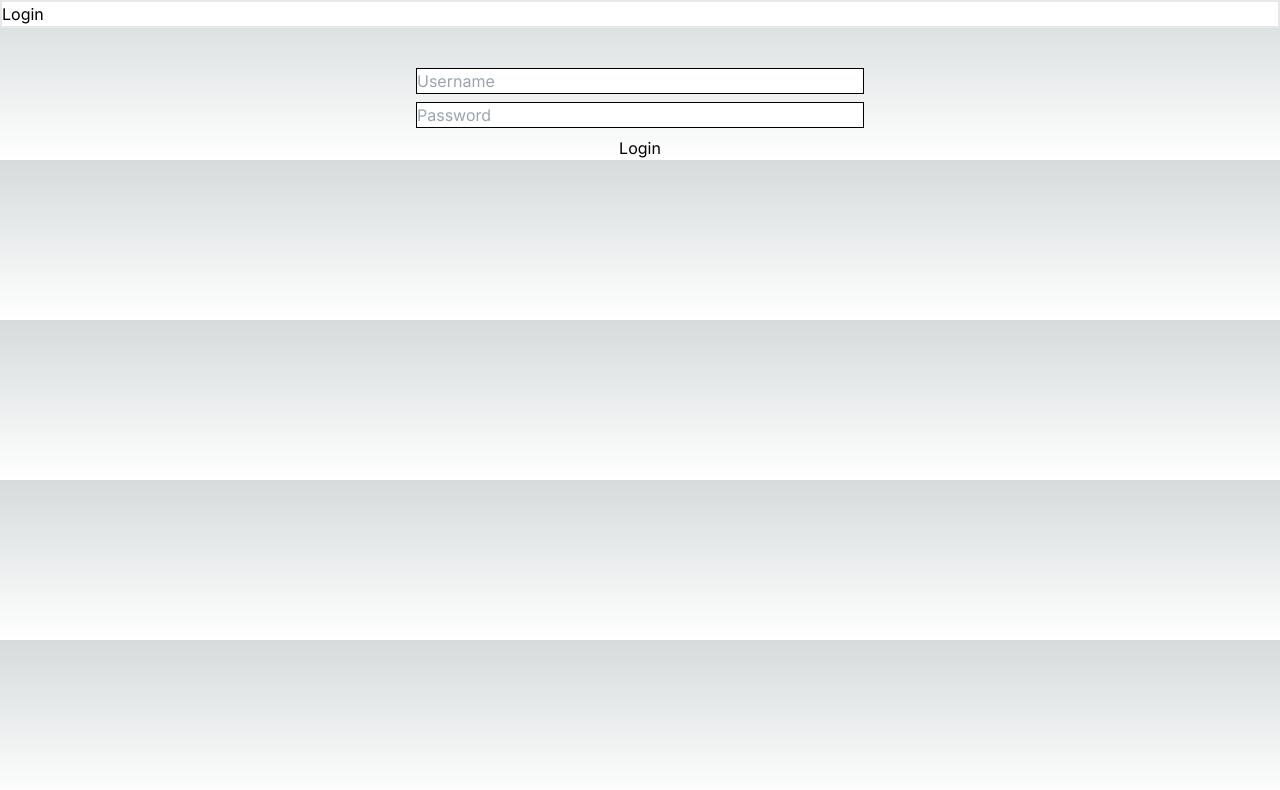
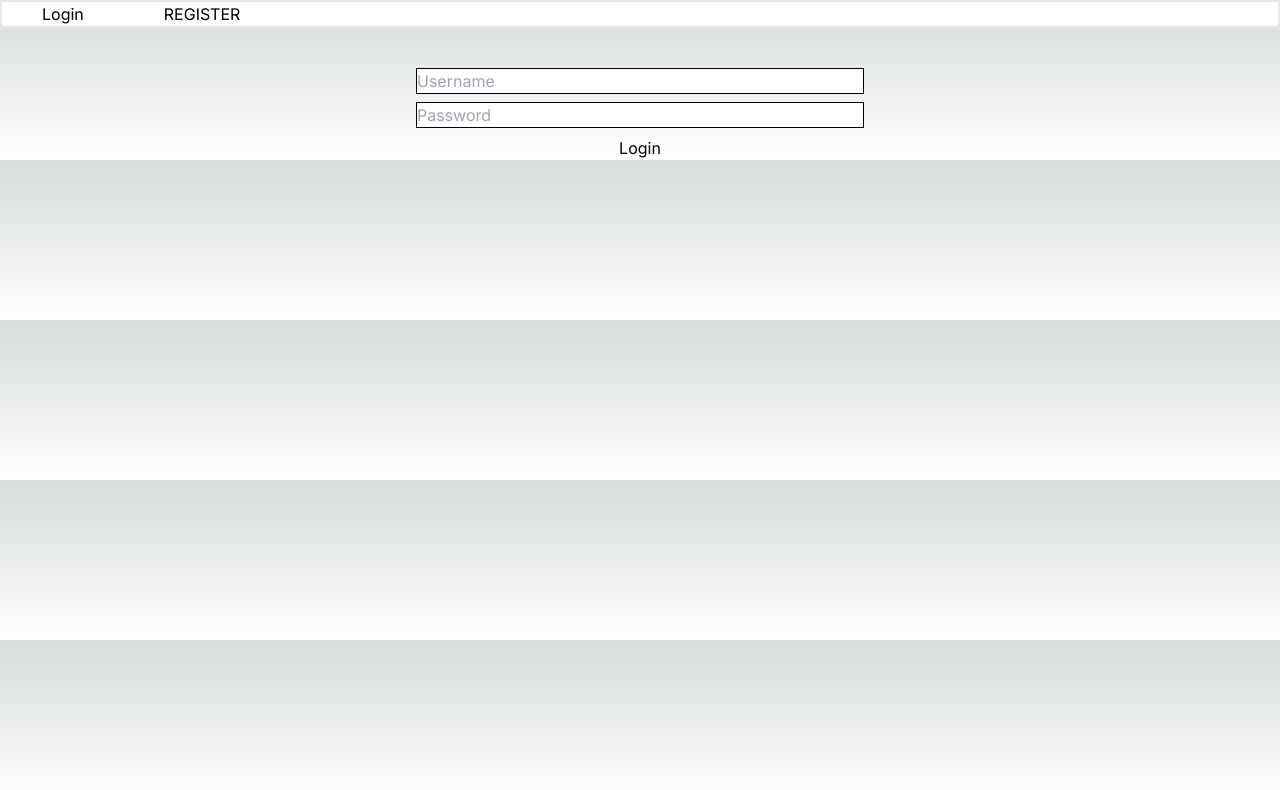
Before and after one commit to AayushNagarr/PC_PartPicker, a Next.js app in the folder pc-part-picker/: page /login in a window 1280 px wide. Shown: the top 790 px of the page. Built offline with nearby package versions, Linux system fonts and the light colour scheme; no server answers.

Commit message:
Navbar changes

```diff
--- a/pc-part-picker/app/layout.js
+++ b/pc-part-picker/app/layout.js
@@ -20,11 +20,24 @@ export default async function RootLayout({ children }) {
           {!!session &&
             <Logout/>
           }
+          {!!session &&
+            <Link className = "px-10" href = "/dashboard">
+            DASHBOARD
+            </Link>
+          }
           {
             !session &&
 
-            <Link href = "/login">
+            <Link className = "px-10" href = "/login">
               Login
+              </Link>
+
+          }
+           {
+            !session &&
+
+            <Link className = "px-10" href = "/register">
+              REGISTER
               </Link>
 
           }
--- a/pc-part-picker/app/logout.js
+++ b/pc-part-picker/app/logout.js
@@ -2,7 +2,7 @@
 import {signOut} from 'next-auth/react';
 export default function Logout(){
     return(
-        <span onClick = {() =>{
+        <span className = "px-10" onClick = {() =>{
             signOut();
         }}>
             Logout
```
